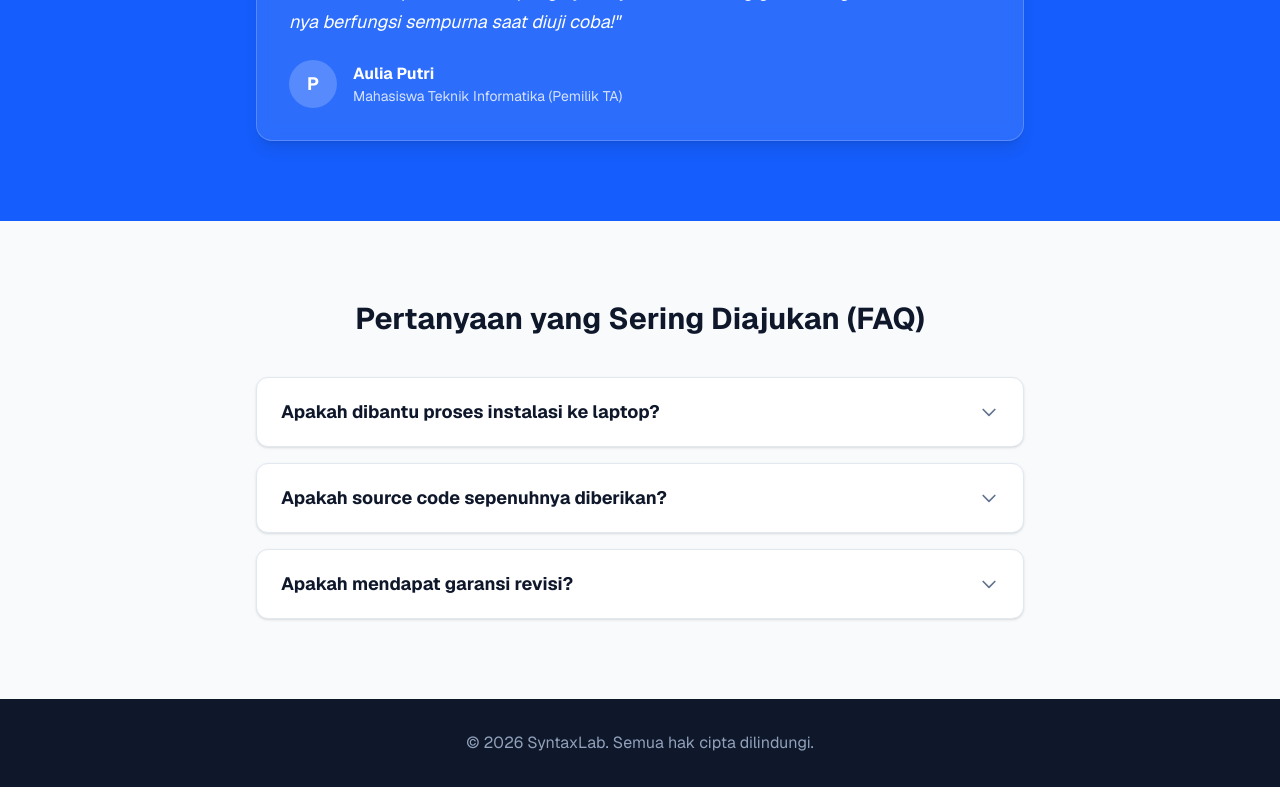
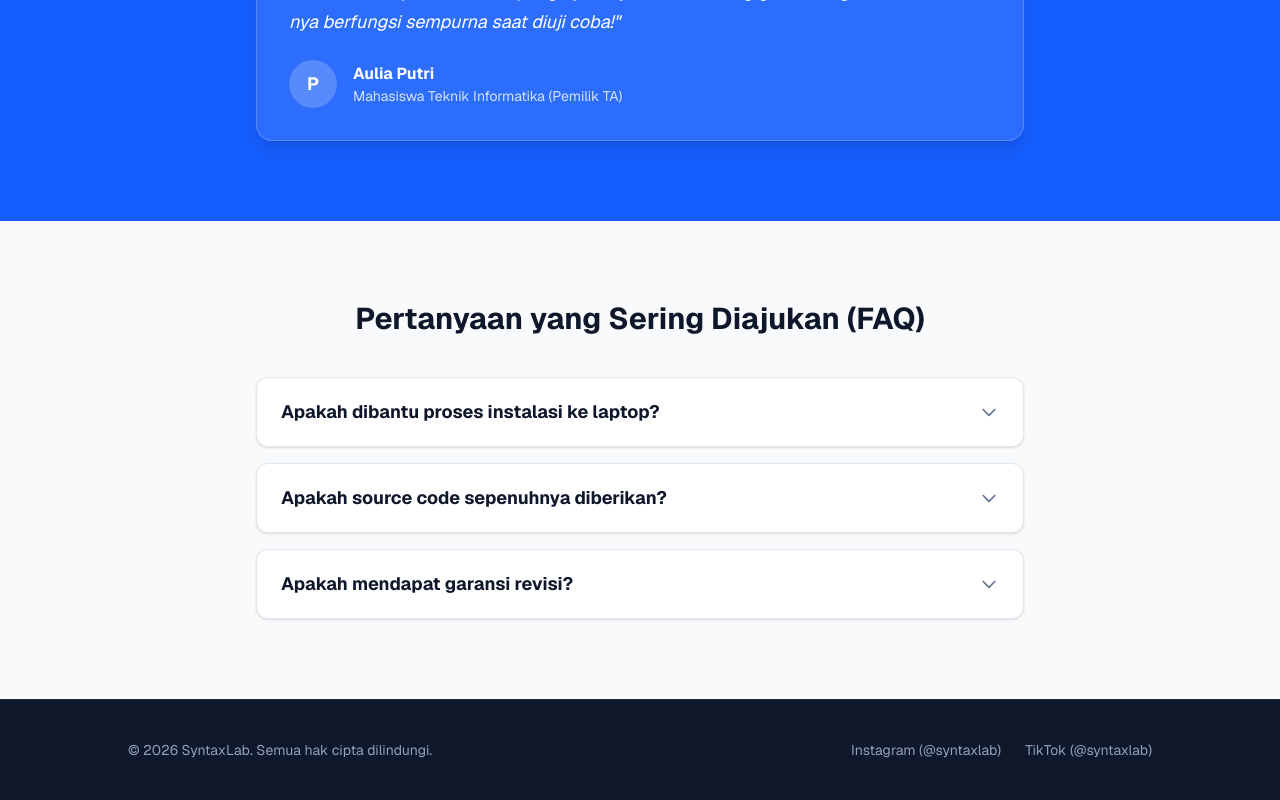
Before and after one commit to Arfilal/jasa-sistem-ta, a Next.js app: page / in a window 1280 px wide. Shown: the part 3595-4395 px from the top of the page. Built offline with nearby package versions, Linux system fonts and the light colour scheme.

Commit message:
Tambah tautan Instagram dan TikTok SyntaxLab

```diff
--- a/src/app/page.js
+++ b/src/app/page.js
@@ -342,8 +342,20 @@ export default function Page() {
       </section>
 
       {/* Footer */}
-      <footer className="bg-slate-900 dark:bg-black text-slate-400 py-8 text-center transition-colors duration-300">
-        <p>© 2026 SyntaxLab. Semua hak cipta dilindungi.</p>
+      <footer className="bg-slate-900 text-slate-400 py-10 px-4 text-center transition-colors duration-300 border-t border-slate-800">
+        <div className="max-w-5xl mx-auto flex flex-col md:flex-row items-center justify-between gap-4">
+          <p className="text-sm">© 2026 SyntaxLab. Semua hak cipta dilindungi.</p>
+
+          {/* Tautan Media Sosial */}
+          <div className="flex items-center space-x-6 text-sm">
+            <a href="https://instagram.com/syntaxlab_official" target="_blank" rel="noopener noreferrer" className="hover:text-white transition-colors">
+              Instagram (@syntaxlab)
+            </a>
+            <a href="https://tiktok.com/@syntax.lab5" target="_blank" rel="noopener noreferrer" className="hover:text-white transition-colors">
+              TikTok (@syntaxlab)
+            </a>
+          </div>
+        </div>
       </footer>
     </main>
   );
```
